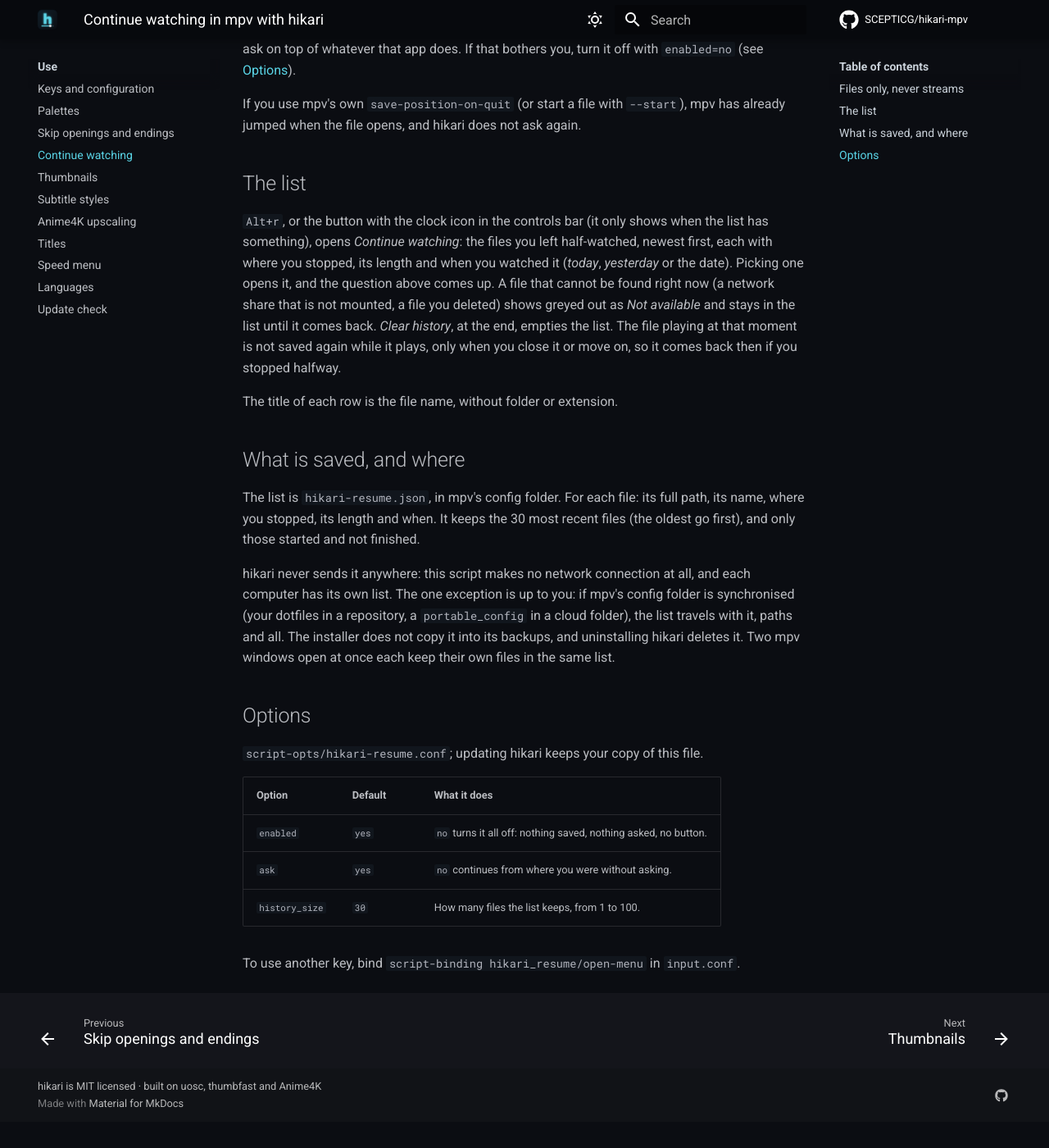
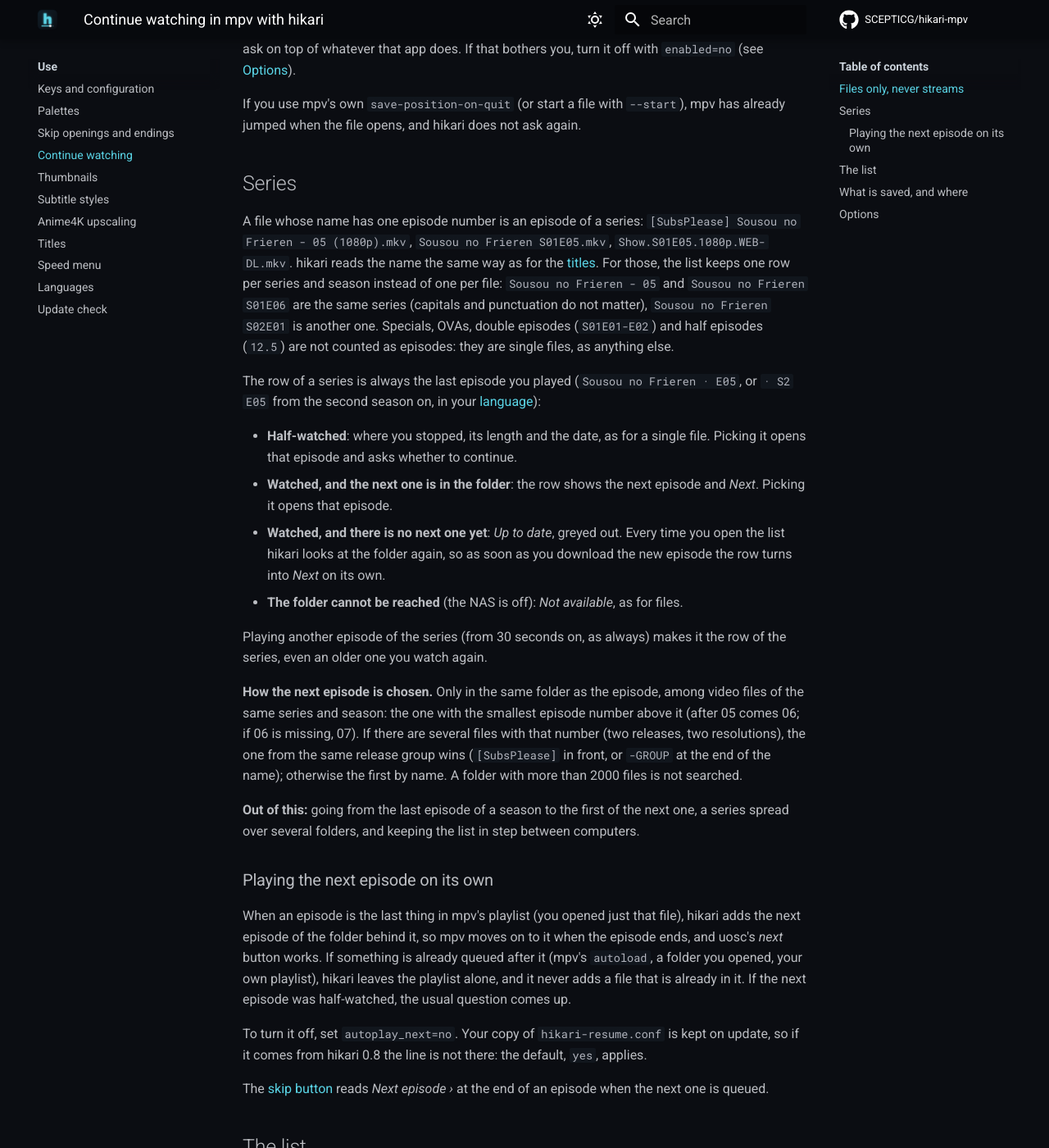
Before and after one commit to SCEPTICG/hikari-mpv, an MkDocs documentation site: the page built from docs/features/resume.md, in a window 1280 px wide and 1400 px high, scrolled down 820 px. Shown: the whole window at 82% size. Built offline with MkDocs 1.6.1 and Material for MkDocs 9.7.7, drawn with Linux system fonts in a browser that asks for light colours; comment, search, counter and statistics services are not loaded; before the commit the page ends 2188 px from its top, so only the background shows below that; some of the changed text lies outside the part shown.

Commit message:
Web y README: seguir viendo por serie («Siguiente», «Al día», cómo se elige el siguiente, reproducción automática y autoplay_next, qué queda fuera) y botón «Next episode ›» con next_episode; módulo hikari-release.lua en la tabla de ficheros

```diff
--- a/docs/features/resume.md
+++ b/docs/features/resume.md
@@ -1,6 +1,6 @@
 ---
 title: "Continue watching in mpv with hikari"
-description: "hikari remembers where you left each video file and asks whether to continue from there. Files only, never streams; hikari never sends the list anywhere."
+description: "hikari remembers where you left each video file and asks whether to continue from there; for a series, it keeps your place and finds the next episode in the folder. Files only, never streams; hikari never sends the list anywhere."
 ---
 
 # Continue watching
@@ -14,7 +14,7 @@ When you open a file you left half-watched, mpv pauses and a menu asks:
 
 Closing the menu without choosing (`Esc`, a click outside it) starts from the beginning. If mpv was playing, it plays on once you answer; if it was paused, it stays paused.
 
-A file counts as watched, and leaves the list, once you reach 95 % of it or the start of its ending (a chapter called `ED`, `Ending`, `Credits`, `エンディング`..., the same ones the [skip button](skip.md) knows). Next time it starts from the beginning without asking. Under 30 seconds nothing is remembered, so peeking into an episode does not lose your place in it. A file whose length mpv cannot tell is not remembered either.
+A file counts as watched once you reach 95 % of it or the start of its ending (a chapter called `ED`, `Ending`, `Credits`, `エンディング`..., the same ones the [skip button](skip.md) knows): a single file leaves the list, and an episode of a series stays as watched (see [Series](#series)). Next time it starts from the beginning without asking. Under 30 seconds nothing is remembered, so peeking into an episode does not lose your place in it. A file whose length mpv cannot tell is not remembered either.
 
 ## Files only, never streams
 
@@ -24,15 +24,40 @@ This goes by how mpv opens the file, not by the app that started it: if an app s
 
 If you use mpv's own `save-position-on-quit` (or start a file with `--start`), mpv has already jumped when the file opens, and hikari does not ask again.
 
+## Series
+
+A file whose name has one episode number is an episode of a series: `[SubsPlease] Sousou no Frieren - 05 (1080p).mkv`, `Sousou no Frieren S01E05.mkv`, `Show.S01E05.1080p.WEB-DL.mkv`. hikari reads the name the same way as for the [titles](titles.md). For those, the list keeps one row per series and season instead of one per file: `Sousou no Frieren - 05` and `Sousou no Frieren S01E06` are the same series (capitals and punctuation do not matter), `Sousou no Frieren S02E01` is another one. Specials, OVAs, double episodes (`S01E01-E02`) and half episodes (`12.5`) are not counted as episodes: they are single files, as anything else.
+
+The row of a series is always the last episode you played (`Sousou no Frieren · E05`, or `· S2 E05` from the second season on, in your [language](language.md)):
+
+- **Half-watched**: where you stopped, its length and the date, as for a single file. Picking it opens that episode and asks whether to continue.
+- **Watched, and the next one is in the folder**: the row shows the next episode and *Next*. Picking it opens that episode.
+- **Watched, and there is no next one yet**: *Up to date*, greyed out. Every time you open the list hikari looks at the folder again, so as soon as you download the new episode the row turns into *Next* on its own.
+- **The folder cannot be reached** (the NAS is off): *Not available*, as for files.
+
+Playing another episode of the series (from 30 seconds on, as always) makes it the row of the series, even an older one you watch again.
+
+**How the next episode is chosen.** Only in the same folder as the episode, among video files of the same series and season: the one with the smallest episode number above it (after 05 comes 06; if 06 is missing, 07). If there are several files with that number (two releases, two resolutions), the one from the same release group wins (`[SubsPlease]` in front, or `-GROUP` at the end of the name); otherwise the first by name. A folder with more than 2000 files is not searched.
+
+**Out of this:** going from the last episode of a season to the first of the next one, a series spread over several folders, and keeping the list in step between computers.
+
+### Playing the next episode on its own
+
+When an episode is the last thing in mpv's playlist (you opened just that file), hikari adds the next episode of the folder behind it, so mpv moves on to it when the episode ends, and uosc's *next* button works. If something is already queued after it (mpv's `autoload`, a folder you opened, your own playlist), hikari leaves the playlist alone, and it never adds a file that is already in it. If the next episode was half-watched, the usual question comes up.
+
+To turn it off, set `autoplay_next=no`. Your copy of `hikari-resume.conf` is kept on update, so if it comes from hikari 0.8 the line is not there: the default, `yes`, applies.
+
+The [skip button](skip.md#next-episode) reads *Next episode ›* at the end of an episode when the next one is queued.
+
 ## The list
 
-`Alt+r`, or the button with the clock icon in the controls bar (it only shows when the list has something), opens *Continue watching*: the files you left half-watched, newest first, each with where you stopped, its length and when you watched it (*today*, *yesterday* or the date). Picking one opens it, and the question above comes up. A file that cannot be found right now (a network share that is not mounted, a file you deleted) shows greyed out as *Not available* and stays in the list until it comes back. *Clear history*, at the end, empties the list. The file playing at that moment is not saved again while it plays, only when you close it or move on, so it comes back then if you stopped halfway.
+`Alt+r`, or the button with the clock icon in the controls bar (it only shows when the list has something), opens *Continue watching*: the files you left half-watched and your [series](#series), newest first, each with where you stopped, its length and when you watched it (*today*, *yesterday* or the date). Picking one opens it, and the question above comes up. A file that cannot be found right now (a network share that is not mounted, a file you deleted) shows greyed out as *Not available* and stays in the list until it comes back. *Clear history*, at the end, empties the list. The file playing at that moment is not saved again while it plays, only when you close it or move on, so it comes back then if you stopped halfway.
 
-The title of each row is the file name, without folder or extension.
+The title of each row is the file name, without folder or extension; for a series, its name and the episode.
 
 ## What is saved, and where
 
-The list is `hikari-resume.json`, in mpv's config folder. For each file: its full path, its name, where you stopped, its length and when. It keeps the 30 most recent files (the oldest go first), and only those started and not finished.
+The list is `hikari-resume.json`, in mpv's config folder. For each file: its full path, its name, where you stopped, its length and when; for a series, the same for its last episode, plus the series name, season, episode number and whether you finished it. It keeps the 30 most recent rows (the oldest go first): single files only while started and not finished, series also once watched. A list from hikari 0.8 is read and updated to the new format the next time something is saved.
 
 hikari never sends it anywhere: this script makes no network connection at all, and each computer has its own list. The one exception is up to you: if mpv's config folder is synchronised (your dotfiles in a repository, a `portable_config` in a cloud folder), the list travels with it, paths and all. The installer does not copy it into its backups, and uninstalling hikari deletes it. Two mpv windows open at once each keep their own files in the same list.
 
@@ -44,6 +69,7 @@ hikari never sends it anywhere: this script makes no network connection at all,
 | --- | --- | --- |
 | `enabled` | `yes` | `no` turns it all off: nothing saved, nothing asked, no button. |
 | `ask` | `yes` | `no` continues from where you were without asking. |
-| `history_size` | `30` | How many files the list keeps, from 1 to 100. |
+| `history_size` | `30` | How many rows the list keeps (a series is one), from 1 to 100. |
+| `autoplay_next` | `yes` | `no`: hikari does not queue the next episode of a series. Missing from a copy of the file made by hikari 0.8: `yes`. |
 
 To use another key, bind `script-binding hikari_resume/open-menu` in `input.conf`.
```
Also changed, not shown: README.md (+1 -1 lines), docs/development.md (+1 -1 lines), docs/features/skip.md (+10 -0 lines), docs/usage.md (+6 -6 lines).
